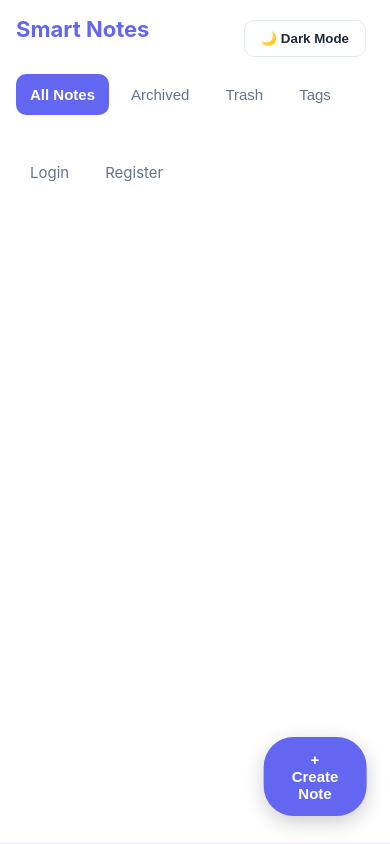
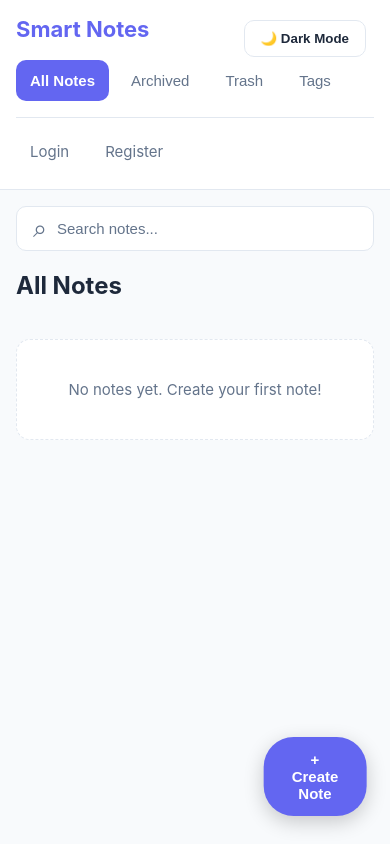
Before and after one commit to Siddharth-sem/PROJECTS-MERN, a React app in the folder smart-notes/frontend/: page /dashboard in a window 390 px wide. Shown: the top 844 px of the page. Built offline with nearby package versions, Linux system fonts and the light colour scheme; the HTML template or start-up script is replaced by a standard one.

Commit message:
feat: update Sidebar styles for improved layout and responsiveness; adjust sidebar navigation and logo spacing

```diff
--- a/smart-notes/frontend/src/App.css
+++ b/smart-notes/frontend/src/App.css
@@ -256,15 +256,23 @@
   .sidebar {
   position: relative;
   width: 100%;
+  height: auto;
   min-height: auto;
   padding: 16px;
   border-right: none;
   border-bottom: 1px solid var(--border-color);
 }
 
+    .sidebar-logo {
+    margin-bottom: 18px;
+    }
+
+
   .sidebar-nav {
+  display: flex;
   flex-direction: row;
   flex-wrap: wrap;
+  gap: 8px;
 }
 
   .sidebar-link {
@@ -272,11 +280,14 @@
   }
 
   .sidebar-bottom {
+  display: flex;
   flex-direction: row;
   flex-wrap: wrap;
+  gap: 8px;
   margin-top: 16px;
+  padding-top: 12px;
+  border-top: 1px solid var(--border-color);
 }
-
   .dashboard-main {
     margin-left: 0;
     width: 100%;
```
Lines whose indentation alone changed are shown as unchanged.
